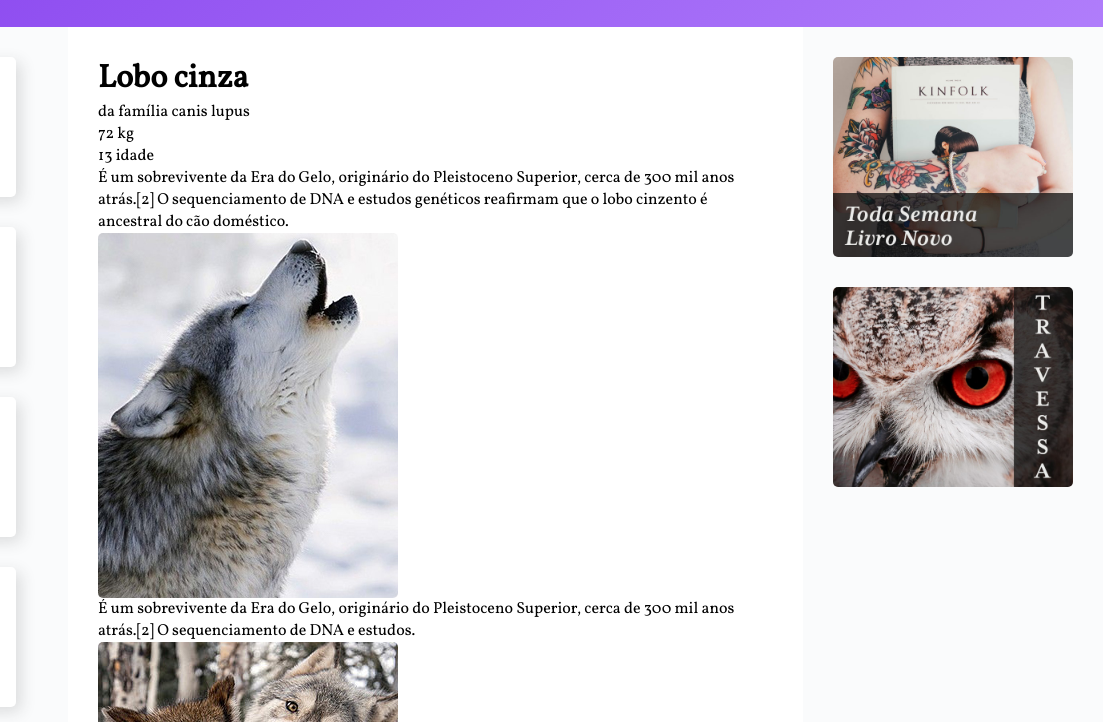
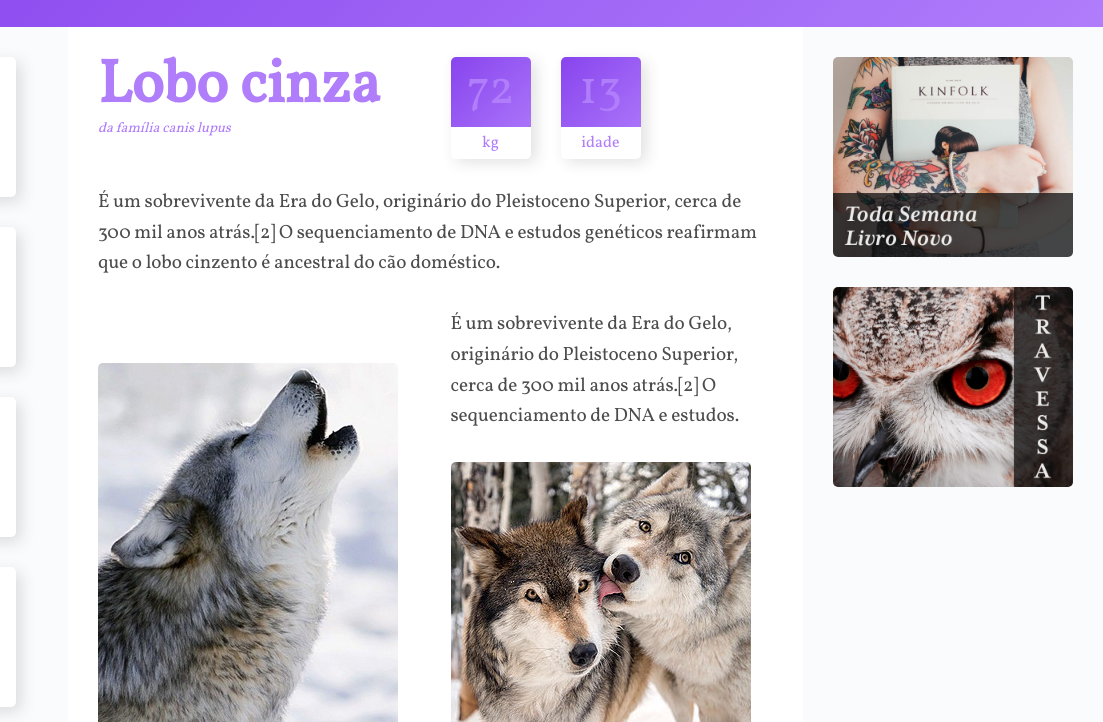
Before and after one commit to gtretow/gridLayoutPractice, a plain HTML site: page index.html in a window 1280 px wide. Shown: the part 78-800 px from the top of the page, 177-1280 px from the left. Drawn offline with Linux system fonts and the light colour scheme.

Commit message:
caracteristicas

```diff
--- a/css/style.css
+++ b/css/style.css
@@ -106,8 +106,91 @@
   max-width: 900px;
   margin: 0 auto;
   padding: 30px;
+  display: grid;
+  grid-template-columns: 1fr 1fr;
+  gap: 30px;
 }
 
+.col-wide {
+  grid-column: 1 / -1;
+}
+
+.imagem-1 {
+  grid-row: span 2;
+  align-self: end;
+}
+
+.imagem-2 {
+  align-self: end;
+}
+
+/* Styles Content */
+p {
+  font-size: 1.2em;
+  line-height: 1.6;
+  letter-spacing: -0.005em;
+  color: rgba(0, 0, 0, 0.7);
+}
+
+.informacoes p + p {
+  margin-top: 30px;
+}
+
+/* TITULO */
+
+.titulo {
+  color: #b07dfb;
+}
+
+.titulo h1 {
+  font-size: 3.75em;
+  line-height: 1;
+  font-weight: 700;
+}
+
+.titulo span {
+  font-size: 0.875em;
+  font-style: italic;
+}
+
+/* Caracteristicas */
+
+.caracteristicas {
+  display: flex;
+  align-items: flex-start;
+}
+
+.caracteristicas > div {
+  width: 80px;
+  text-align: center;
+  background: linear-gradient(135deg, #8844ee, #b07dfb);
+  border-radius: 5px;
+  box-shadow: 5px 5px 15px 0px rgba(44, 44, 44, 0.15);
+  position: relative;
+}
+
+.caracteristicas > div:first-child {
+  margin-right: 30px;
+}
+.caracteristicas span {
+  display: block;
+  color: #b07dfb;
+}
+
+.numero {
+  font-size: 3em;
+  line-height: 1;
+  margin: 10px auto;
+  color: #b07dfb;
+}
+
+.rotulo {
+  background: white;
+  border-radius: 0 0 5px 5px;
+  padding: 5px 0px;
+  position: relative;
+  top: 2px;
+}
 /* Anuncios */
 
 .anuncios {
--- a/index.html
+++ b/index.html
@@ -61,18 +61,18 @@
           </div>
         </div>
 
-        <p>
+        <p class="col-wide">
           É um sobrevivente da Era do Gelo, originário do Pleistoceno Superior,
           cerca de 300 mil anos atrás.[2] O sequenciamento de DNA e estudos
           genéticos reafirmam que o lobo cinzento é ancestral do cão doméstico.
         </p>
 
-        <img src="images/wolf1.jpg" alt="lobo 1" />
+        <img class="imagem-1" src="images/wolf1.jpg" alt="lobo 1" />
         <p>
           É um sobrevivente da Era do Gelo, originário do Pleistoceno Superior,
           cerca de 300 mil anos atrás.[2] O sequenciamento de DNA e estudos.
         </p>
-        <img src="images/wolf2.jpg" alt="lobo 2" />
+        <img class="imagem-2" src="images/wolf2.jpg" alt="lobo 2" />
 
         <p>
           O peso e tamanho dos lobos variam muito em todo o mundo, tendendo a
@@ -87,7 +87,7 @@
           Alasca, Canadá,[8] e na antiga União Soviética.
         </p>
 
-        <blockquote class="citacao">
+        <blockquote class="citacao col-wide">
           <p>
             “Há algo no uivar do lobo que tira um homem do aqui e agora e o
             transporta para uma floresta da mente.”
@@ -118,7 +118,7 @@
             doméstico.
           </p>
         </div>
-        <img src="images/wolf3.jpg" alt="lobo 3" />
+        <img class="col-wide" src="images/wolf3.jpg" alt="lobo 3" />
       </main>
       <aside class="anuncios">
         <div class="anuncio-item">
```
